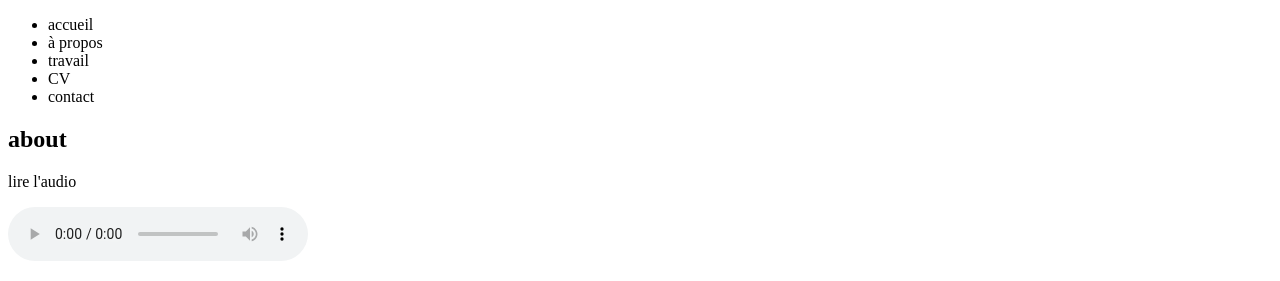
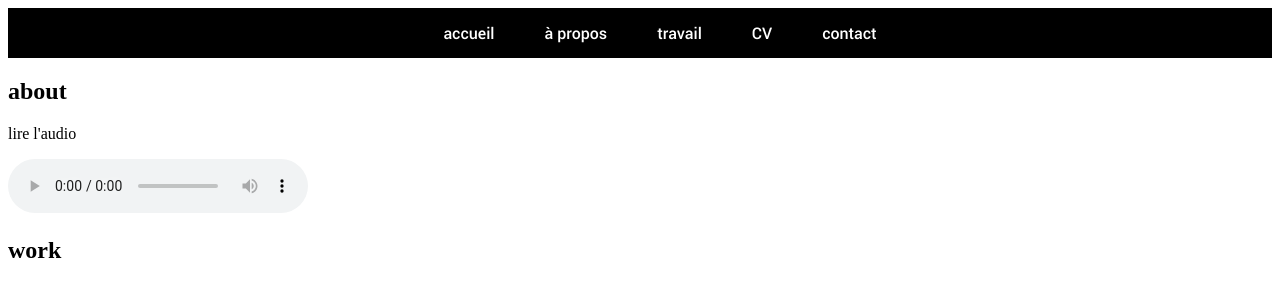
Before and after one commit to Demiendamien/Projet_HTML, a plain HTML site: page index.html in a window 1280 px wide. Shown: the top 281 px of the page. Drawn offline with Linux system fonts and the light colour scheme.

Commit message:
Ajout du Css a la Navbar

```diff
--- a/index.html
+++ b/index.html
@@ -3,6 +3,7 @@
     <head>
         <meta charset="UTF-8">
         <meta name="viewport" content="width=device-width, initial-scale=1.0">
+        <link rel="stylesheet" href="style.css">
         <title>Projet HTML 1</title>
     </head>
 
--- /dev/null
+++ b/style.css
@@ -0,0 +1,30 @@
+@font-face {
+    font-family: "Roboto Lt";
+    src:
+      url("/Style/Font/Roboto-Medium.ttf") format("TrueType")
+  }
+
+
+
+
+header{
+    background-color: black;
+    color: white;
+    font-family: "Roboto Lt";
+    height: 50px;
+}
+nav{
+    display: flex;
+    justify-content: center;
+}
+
+ul{
+    display: flex;
+    align-items: center;
+    justify-content: center;
+    gap: 50px;
+    list-style-type: none;
+}
+li:hover{
+    color: red;
+}
```
Also changed, not shown: Style/Font/Roboto-Black.ttf (added), Style/Font/Roboto-BlackItalic.ttf (added), Style/Font/Roboto-Bold.ttf (added), Style/Font/Roboto-BoldCondensed.ttf (added), Style/Font/Roboto-BoldCondensedItalic.ttf (added), Style/Font/Roboto-BoldItalic.ttf (added), Style/Font/Roboto-Condensed.ttf (added), Style/Font/Roboto-CondensedItalic.ttf (added), Style/Font/Roboto-Italic.ttf (added), Style/Font/Roboto-Light.ttf (added), Style/Font/Roboto-LightItalic.ttf (added), Style/Font/Roboto-Medium.ttf (added), Style/Font/Roboto-MediumItalic.ttf (added), Style/Font/Roboto-Regular.ttf (added), 2 more files.
